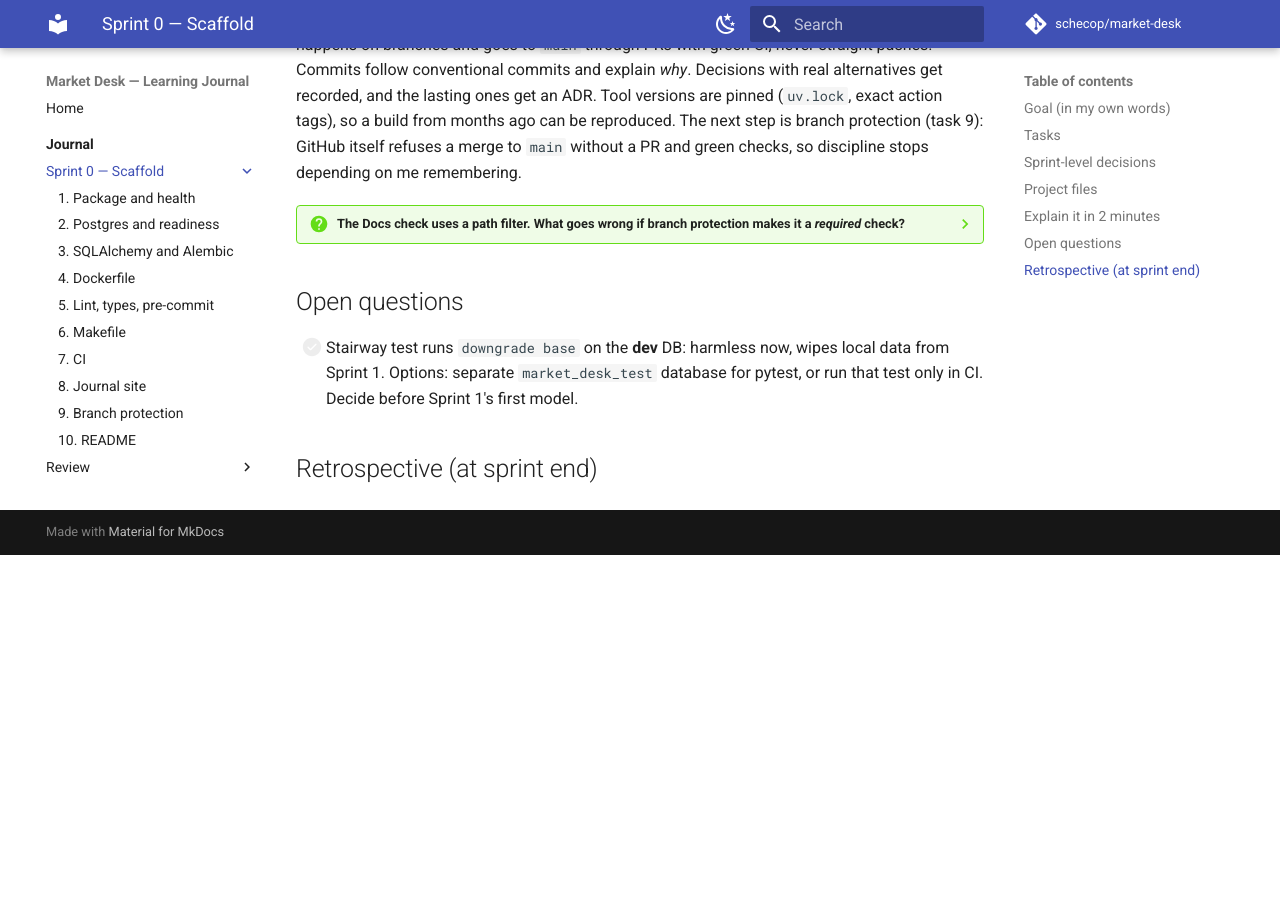
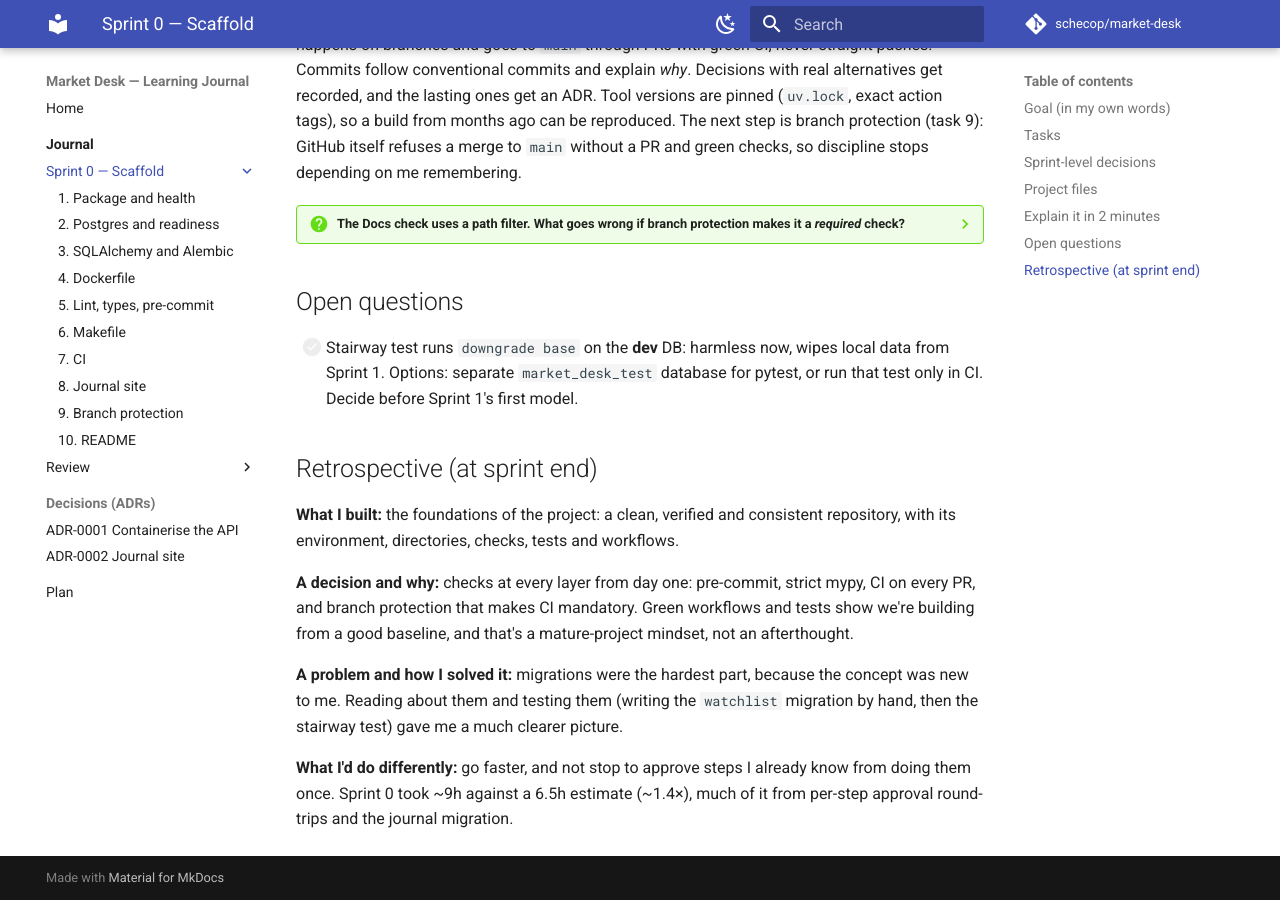
Before and after one commit to schecop/market-desk, an MkDocs documentation site: the page built from docs/journal/sprint-0/index.md, in a window 1280 px wide and 900 px high, scrolled down 2383 px. Built offline with MkDocs 1.6.1 and Material for MkDocs 9.7.7, drawn with Linux system fonts in a browser that asks for light colours; comment, search, counter and statistics services are not loaded; before the commit the page ends 2938 px from its top, so only the background shows below that; some of the changed text lies outside the part shown.

Commit message:
docs: Sprint 0 retrospective and progress log
Sprint 0 is complete: all 10 tasks merged (PRs #1-#6). The retro records
what was built, the decision to put checks at every layer from day one,
migrations as the hardest new concept, and what to change: ~9h against a
6.5h estimate (~1.4x), largely from per-step approvals, so repeated steps
now run after a single go-ahead.

PROGRESS.md gets this session's entry and its header moves to Sprint 1
(hours ~9 / ~90.5).

Co-Authored-By: Claude Opus 5.5 <noreply@anthropic.com>

```diff
--- a/docs/journal/sprint-0/index.md
+++ b/docs/journal/sprint-0/index.md
@@ -1,6 +1,6 @@
 # Sprint 0 — Scaffold
 
-**Dates:** 2026-10-10 → · **Hours:** ~7.5h · **Plan:** [PLAN.md, Sprint 0](../../PLAN.md#sprint-0-scaffold-65h)
+**Dates:** 2026-10-10 → 2026-10-14 · **Hours:** ~9h (estimate 6.5h) · **Plan:** [PLAN.md, Sprint 0](../../PLAN.md#sprint-0-scaffold-65h)
 
 ## Goal (in my own words)
 A clean, professional skeleton every later sprint builds on: an installable Python package, a FastAPI service backed by Postgres in Docker, automated lint/type/test checks, and CI on every PR. Everything later depends on it.
@@ -50,3 +50,10 @@ Files that belong to the project rather than to one task.
 - [ ] Stairway test runs `downgrade base` on the **dev** DB: harmless now, wipes local data from Sprint 1. Options: separate `market_desk_test` database for pytest, or run that test only in CI. Decide before Sprint 1's first model.
 
 ## Retrospective (at sprint end)
+**What I built:** the foundations of the project: a clean, verified and consistent repository, with its environment, directories, checks, tests and workflows.
+
+**A decision and why:** checks at every layer from day one: pre-commit, strict mypy, CI on every PR, and branch protection that makes CI mandatory. Green workflows and tests show we're building from a good baseline, and that's a mature-project mindset, not an afterthought.
+
+**A problem and how I solved it:** migrations were the hardest part, because the concept was new to me. Reading about them and testing them (writing the `watchlist` migration by hand, then the stairway test) gave me a much clearer picture.
+
+**What I'd do differently:** go faster, and not stop to approve steps I already know from doing them once. Sprint 0 took ~9h against a 6.5h estimate (~1.4×), much of it from per-step approval round-trips and the journal migration.
```
Also changed, not shown: PROGRESS.md (+8 -2 lines).
